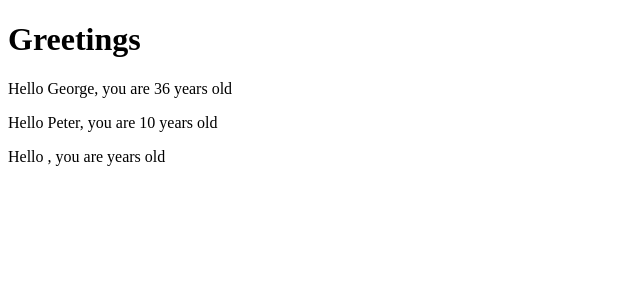
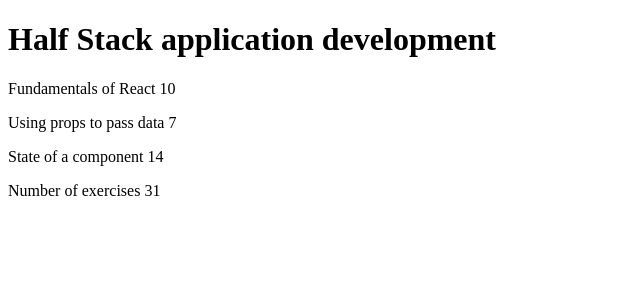
Before and after one commit to rogeriofabriciodev/Exercises, a React (Create React App) app in the folder part1/: page / in a window 1280 px wide. Shown: the top 300 px of the page, without its empty margins (0-640 px from the left). Built offline with nearby package versions, Linux system fonts and the light colour scheme.

Commit message:
part1.1.0
Initial exercise status

```diff
--- a/part1/src/App.js
+++ b/part1/src/App.js
@@ -1,23 +1,27 @@
 import React from 'react'
 
-const Hello = (props) => {
-  return (
-    <div>
-      <p>Hello {props.name}, you are {props.age} years old</p>
-    </div>
-  )
-}
-
 const App = () => {
-  const name = "Peter"
-  const age = 10
+  const course = 'Half Stack application development'
+  const part1 = 'Fundamentals of React'
+  const exercises1 = 10
+  const part2 = 'Using props to pass data'
+  const exercises2 = 7
+  const part3 = 'State of a component'
+  const exercises3 = 14
 
   return (
     <div>
-      <h1>Greetings</h1>
-      <Hello name="George" age={26 + 10} />
-      <Hello name={name} age={age} />
-      <Hello />
+      <h1>{course}</h1>
+      <p>
+        {part1} {exercises1}
+      </p>
+      <p>
+        {part2} {exercises2}
+      </p>
+      <p>
+        {part3} {exercises3}
+      </p>
+      <p>Number of exercises {exercises1 + exercises2 + exercises3}</p>
     </div>
   )
 }
--- a/part1/src/index.js
+++ b/part1/src/index.js
@@ -4,4 +4,4 @@ import App from './App';
 ReactDOM.render(
   <App />,
   document.getElementById('root')
-);
+)
```
